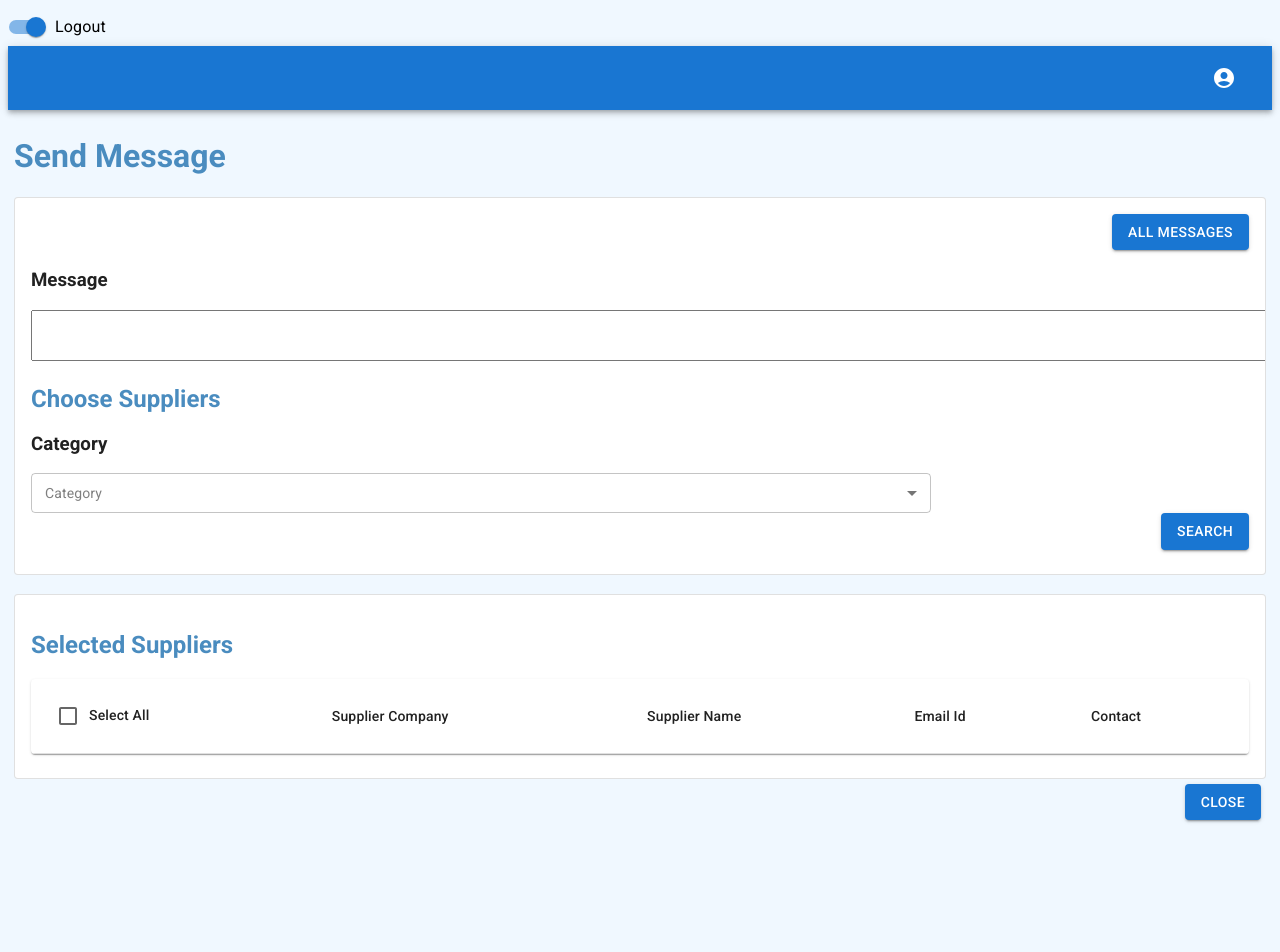
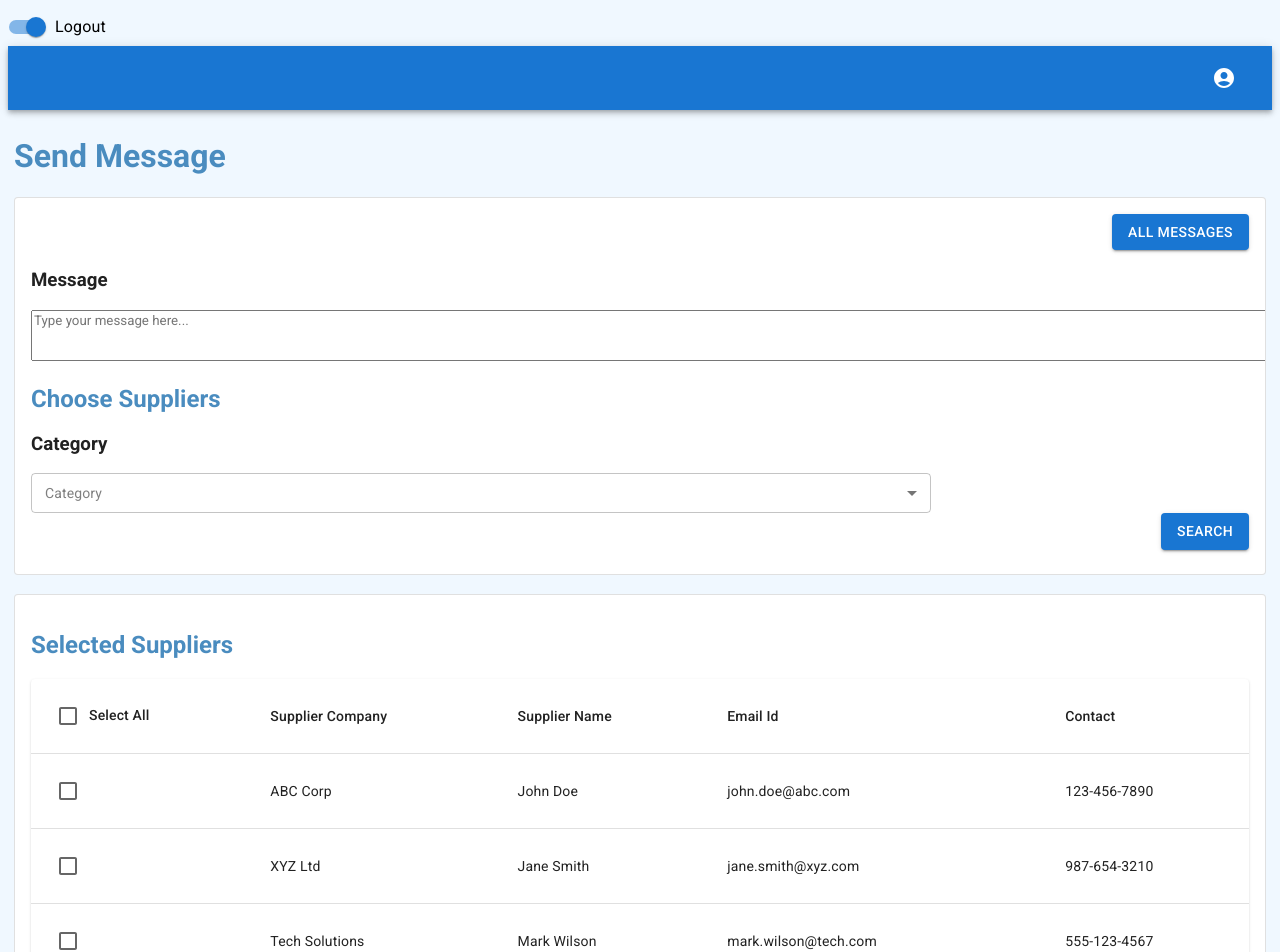
Before and after one commit to yatinlakkaraju123/Message-Management-Frontend, a React (Vite) app in the folder MessageFrontend/: page / in a window 1280 px wide. Shown: the top 952 px of the page. Before the commit the page ends 839 px from the top, so only its background shows below. Built offline with nearby package versions, Linux system fonts and the light colour scheme.

Commit message:
added dummy data

```diff
--- a/MessageFrontend/src/components/client/Content.jsx
+++ b/MessageFrontend/src/components/client/Content.jsx
@@ -1,11 +1,9 @@
-import React from 'react'
-import "./Content.css"
+import React, { useState } from 'react';
+import "./Content.css";
 import Box from '@mui/material/Box';
 import Card from '@mui/material/Card';
-import CardActions from '@mui/material/CardActions';
 import CardContent from '@mui/material/CardContent';
 import Button from '@mui/material/Button';
-import Typography from '@mui/material/Typography';
 import Select from '@mui/material/Select';
 import MenuItem from '@mui/material/MenuItem';
 import Table from '@mui/material/Table';
@@ -16,115 +14,126 @@ import TableHead from '@mui/material/TableHead';
 import TableRow from '@mui/material/TableRow';
 import Paper from '@mui/material/Paper';
 import Checkbox from '@mui/material/Checkbox';
-
+import { useNavigate } from 'react-router-dom';
 
 function Content() {
-    const bull = (
-        <Box
-            component="span"
-            sx={{ display: 'inline-block', mx: '2px', transform: 'scale(0.8)' }}
-        >
-            •
-        </Box>
+  const navigate = useNavigate();
+
+  const [selectedRows, setSelectedRows] = useState([]);
+  const [selectAll, setSelectAll] = useState(false);
+
+  const dummyData = [
+    { id: 1, company: 'ABC Corp', name: 'John Doe', email: 'john.doe@abc.com', contact: '123-456-7890' },
+    { id: 2, company: 'XYZ Ltd', name: 'Jane Smith', email: 'jane.smith@xyz.com', contact: '987-654-3210' },
+    { id: 3, company: 'Tech Solutions', name: 'Mark Wilson', email: 'mark.wilson@tech.com', contact: '555-123-4567' },
+    { id: 4, company: 'Global Supplies', name: 'Emily Johnson', email: 'emily.johnson@global.com', contact: '111-222-3333' },
+  ];
+
+  // Toggle individual rows
+  const handleRowSelect = (id) => {
+    setSelectedRows((prev) =>
+      prev.includes(id) ? prev.filter((rowId) => rowId !== id) : [...prev, id]
     );
-    function createData(name, calories, fat, carbs, protein) {
-        return { name, calories, fat, carbs, protein };
+  };
+
+  // Select All functionality
+  const handleSelectAll = () => {
+    if (selectAll) {
+      setSelectedRows([]); // Uncheck all
+    } else {
+      setSelectedRows(dummyData.map((row) => row.id)); // Check all
     }
+    setSelectAll(!selectAll);
+  };
 
-      const rows = [
-
-      ];
   const card = (
-        <React.Fragment>
     <CardContent>
-                <div className='AllMessageButton'>      <Button variant="contained">
+      <div className='AllMessageButton'>
+        <Button variant="contained" onClick={() => navigate('/view')}>
           All Messages
         </Button>
       </div>
 
+      <h3>Message</h3>
+      <textarea id="message" name="message" rows="3.5" cols="215" placeholder="Type your message here..."></textarea>
 
-                <h3>Message</h3>
-                <textarea id="w3review" name="w3review" rows="3.5" cols="215">
-                </textarea>
-                <h2 className='title'> Choose Suppliers</h2>
+      <h2 className='title'>Choose Suppliers</h2>
       <h3>Category</h3>
       <Select
         variant="outlined"
         displayEmpty
-  sx={{
-    width: '900px', // Adjust width here
-    height: '40px', // Adjust height here
-    fontSize: '14px', // Optional: to make text smaller
-  }}
-  renderValue={(selected) => {
-    if (!selected) {
-      return <span style={{ color: 'rgba(0, 0, 0, 0.5)' }}>Category</span>;
-    }
-    return selected;
-  }}
+        sx={{ width: '900px', height: '40px', fontSize: '14px' }}
+        renderValue={(selected) => selected || <span style={{ color: 'rgba(0, 0, 0, 0.5)' }}>Category</span>}
       >
-  <MenuItem value="" disabled>
-    Category
-  </MenuItem>
+        <MenuItem value="" disabled>Category</MenuItem>
         <MenuItem value="Supplier1">Supplier1</MenuItem>
         <MenuItem value="Supplier2">Supplier2</MenuItem>
       </Select>
 
-                <div className='AllMessageButton'>      <Button variant="contained">
-                    Search
-                </Button></div>
+      <div className='AllMessageButton'>
+        <Button variant="contained">Search</Button>
+      </div>
     </CardContent>
+  );
 
-        </React.Fragment>
-    );
-    const card2 =  (
-        <React.Fragment>
+  const card2 = (
     <CardContent>
-            <h2 className='title'> Selected Suppliers</h2>
+      <h2 className='title'>Selected Suppliers</h2>
       <TableContainer component={Paper} className='TableContainer'>
-      <Table sx={{ minWidth: 350 }} aria-label="simple table">
+        <Table sx={{ minWidth: 350 }} aria-label="supplier table">
           <TableHead>
             <TableRow>
-            <TableCell align="left"><Checkbox  />Select All</TableCell>
+              <TableCell align="left">
+                <Checkbox checked={selectAll} onChange={handleSelectAll} />
+                Select All
+              </TableCell>
               <TableCell align="left">Supplier Company</TableCell>
               <TableCell align="left">Supplier Name</TableCell>
               <TableCell align="left">Email Id</TableCell>
               <TableCell align="left">Contact</TableCell>
-
             </TableRow>
           </TableHead>
           <TableBody>
-
+            {dummyData.map((supplier) => (
+              <TableRow key={supplier.id}>
+                <TableCell align="left">
+                  <Checkbox
+                    checked={selectedRows.includes(supplier.id)}
+                    onChange={() => handleRowSelect(supplier.id)}
+                  />
+                </TableCell>
+                <TableCell align="left">{supplier.company}</TableCell>
+                <TableCell align="left">{supplier.name}</TableCell>
+                <TableCell align="left">{supplier.email}</TableCell>
+                <TableCell align="left">{supplier.contact}</TableCell>
+              </TableRow>
+            ))}
           </TableBody>
         </Table>
       </TableContainer>
+    </CardContent>
+  );
 
-
-            </CardContent>
-
-        </React.Fragment>
-    );
   return (
     <div className='content'>
       <h1 className='title'>Send Message</h1>
+
       <Box sx={{ minWidth: 275 }} className="card1">
         <Card variant="outlined">{card}</Card>
       </Box>
+
       <br/>
+
       <Box sx={{ minWidth: 275 }} className="card2">
         <Card variant="outlined">{card2}</Card>
       </Box>
+
       <div className='Card2ButtonGroup'>
-
-<div className='Card2Buttons'>      <Button variant="contained">
-      Submit
-  </Button></div>
-  <div className='Card2Buttons'>      <Button variant="contained">
-      Close
-  </Button></div>
+        <Button variant="contained" className='Card2Buttons'>Submit</Button>
+        <Button variant="contained" className='Card2Buttons'>Close</Button>
       </div>
     </div>
-    )
+  );
 }
 
-export default Content
+export default Content;
--- a/MessageFrontend/src/components/client/ViewMessages.jsx
+++ b/MessageFrontend/src/components/client/ViewMessages.jsx
@@ -1,4 +1,5 @@
-import React from 'react'
+import React from 'react';
+import { useNavigate } from 'react-router-dom';
 import Box from '@mui/material/Box';
 import Card from '@mui/material/Card';
 import CardContent from '@mui/material/CardContent';
@@ -8,18 +9,23 @@ import TableCell from '@mui/material/TableCell';
 import TableContainer from '@mui/material/TableContainer';
 import TableHead from '@mui/material/TableHead';
 import TableRow from '@mui/material/TableRow';
-import Paper from '@mui/material/Paper';import "./ViewMessages.css"
+import Paper from '@mui/material/Paper';
 import Button from '@mui/material/Button';
+import './ViewMessages.css';
 
 function ViewMessages() {
-    const card2 =  (
+  const navigate = useNavigate();
+
+  const handleCellClick = () => {
+    navigate('/status');
+  };
+
+  const card2 = (
     <React.Fragment>
       <CardContent>
-
-            <h2 className='title'> My Messages</h2>
-            <br/>
-            <input type='text' className='search' placeholder='Search'/>
-
+        <h2 className='title'>My Messages</h2>
+        <br />
+        <input type='text' className='search' placeholder='Search' />
         <TableContainer component={Paper} className='TableContainer'>
           <Table sx={{ minWidth: 350 }} aria-label="simple table">
             <TableHead>
@@ -29,7 +35,6 @@ function ViewMessages() {
                 <TableCell align="left">Message</TableCell>
                 <TableCell align="left">Sent To</TableCell>
                 <TableCell align="left">Replies</TableCell>
-
               </TableRow>
             </TableHead>
             <TableBody>
@@ -37,46 +42,62 @@ function ViewMessages() {
                 <TableCell align="left">amin s</TableCell>
                 <TableCell align="left">18/02/2025 18:36</TableCell>
                 <TableCell align="left">Hi</TableCell>
-            <TableCell align="left" style={{
-                color:"blue"
-            }}>4</TableCell>
-            <TableCell align="left" style={{
-                color:"blue"
-            }}>0</TableCell>
+                <TableCell
+                  align="left"
+                  style={{ color: 'blue', cursor: 'pointer' }}
+                  onClick={handleCellClick}
+                >
+                  4
+                </TableCell>
+                <TableCell
+                  align="left"
+                  style={{ color: 'blue', cursor: 'pointer' }}
+                  onClick={handleCellClick}
+                >
+                  0
+                </TableCell>
               </TableRow>
               <TableRow>
                 <TableCell align="left">amin s</TableCell>
                 <TableCell align="left">19/11/2024 11:36</TableCell>
                 <TableCell align="left">Hi</TableCell>
-            <TableCell align="left" style={{
-                color:"blue"
-            }}>1</TableCell>
-            <TableCell align="left" style={{
-                color:"blue"
-            }}>1</TableCell>
+                <TableCell
+                  align="left"
+                  style={{ color: 'blue', cursor: 'pointer' }}
+                  onClick={handleCellClick}
+                >
+                  1
+                </TableCell>
+                <TableCell
+                  align="left"
+                  style={{ color: 'blue', cursor: 'pointer' }}
+                  onClick={handleCellClick}
+                >
+                  1
+                </TableCell>
               </TableRow>
             </TableBody>
           </Table>
         </TableContainer>
-    <br/>
+        <br />
         Showing 1 to 2 of 2 rows
       </CardContent>
-
     </React.Fragment>
   );
+
   return (
     <div className='content'>
-
       <Box sx={{ minWidth: 275 }} className="card1">
         <Card variant="outlined">{card2}</Card>
       </Box>
-            <br/>
-            <div >      <Button variant="contained" className='Card2Buttons'>
+      <br />
+      <div>
+        <Button variant="contained" className='Card2Buttons'>
           Submit
-  </Button></div>
-
+        </Button>
       </div>
-  )
+    </div>
+  );
 }
 
-export default ViewMessages
+export default ViewMessages;
```
Lines whose indentation alone changed are shown as unchanged.
